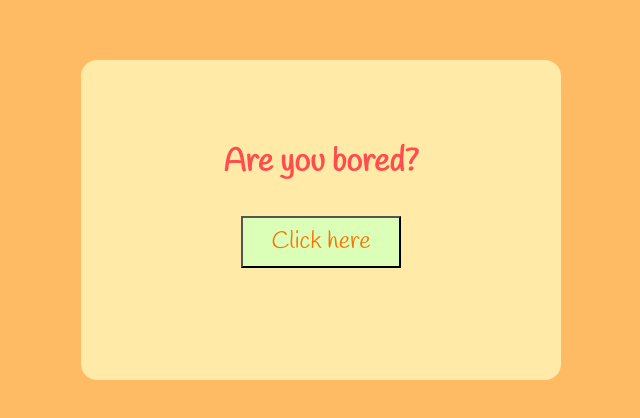
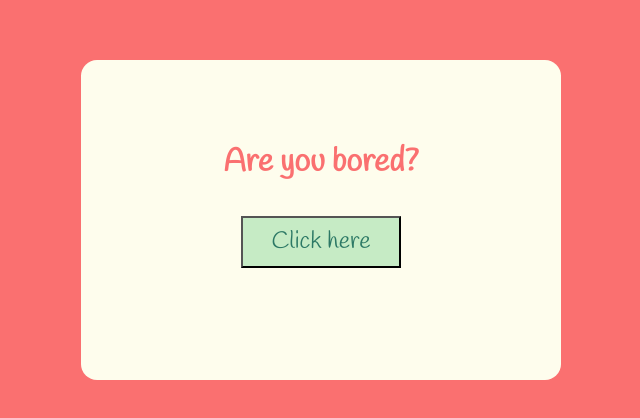
Before and after one commit to tanushac/are-you-bored, a plain HTML site: page index.html in a window 1280 px wide. Shown: the part 180-598 px from the top of the page, without its empty margins (319-959 px from the left). Drawn offline with Linux system fonts and the light colour scheme.

Commit message:
Update styles.css

```diff
--- a/styles.css
+++ b/styles.css
@@ -4,8 +4,8 @@
 }
 body {
   font-family: "Handlee", cursive;
-  background-color: #ffbb64;
-  color: #ff4c4c;
+  background-color: #FA7070;
+  color: #FA7070;
   display: flex;
   justify-content: center;
   align-items: center;
@@ -17,7 +17,7 @@ body {
   flex-direction: column;
   justify-content: center;
   align-items: center;
-  background-color: #ffeaa7;
+  background-color: #FEFDED;
   padding: 2.5rem;
   border-radius: 1rem;
   height: 30vh;
@@ -30,17 +30,17 @@ body {
 }
 button {
   margin-top: 2rem;
-  background-color: #dcffb7;
+  background-color: #C6EBC5;
   font-family: "Handlee", cursive;
   width: 20vh;
   font-size: 1.5rem;
   padding: 0.5rem;
   cursor: pointer;
-  color: #fc7100;
+  color: #2C7865;
   transition-duration: 0.4s;
 }
 button:hover {
-  background-color: #ff6868;
+  background-color: #FA7070;
   color: white;
 }
 msg{
```
